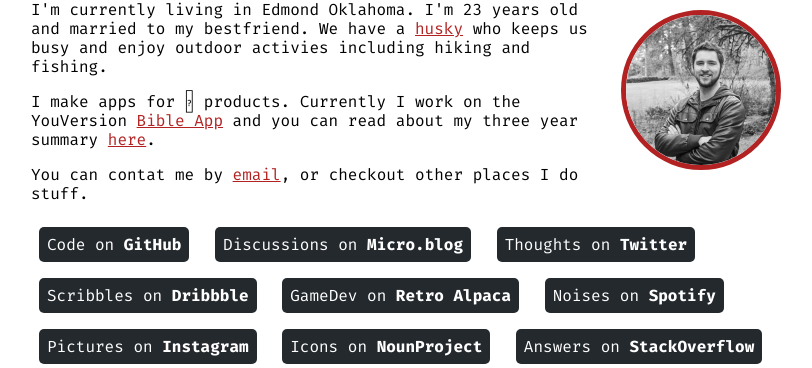
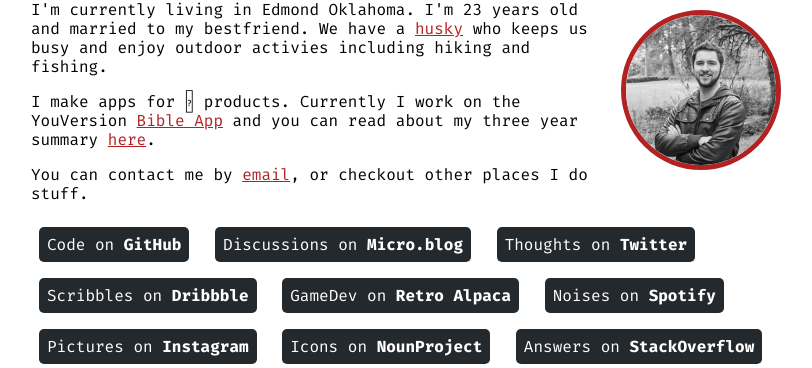
Before and after one commit to naturaln0va/ackermann-io, a Flask app: page /about in a window 1280 px wide. Shown: the part 197-565 px from the top of the page, without its empty margins (234-1046 px from the left). Run offline with Flask 2, Linux system fonts and the light colour scheme; some libraries are stand-ins or nearby versions.

Commit message:
fixed a spelling error

```diff
--- a/app/templates/about.html
+++ b/app/templates/about.html
@@ -11,7 +11,7 @@
 		<img id="avatar" src="/static/assets/small_portrait.png" alt="Profile Picture"/>
 		<p>I'm currently living in Edmond Oklahoma. I'm {{ age }} years old and married to my bestfriend. We have a <a href="https://www.instagram.com/p/BDVj0dTrGg9/?taken-by=naturaln0va">husky</a> who keeps us busy and enjoy outdoor activies including hiking and fishing.</p>
 		<p>I make apps for  products. Currently I work on the YouVersion <a href="https://www.bible.com/app">Bible App</a> and you can read about my three year summary <a href="/posts/three-years">here</a>.</p>
-		<p>You can contat me by <a href="mailto:ryan@ackermann.io">email</a>, or checkout other places I do stuff.</p>
+		<p>You can contact me by <a href="mailto:ryan@ackermann.io">email</a>, or checkout other places I do stuff.</p>
 		<ul class="list">
 			<a href="https://github.com/naturaln0va"><li>Code on <strong>GitHub</strong></li></a>
 			<a href="https://micro.blog/naturaln0va" rel="me" target="_blank"><li>Discussions on <strong>Micro.blog</strong></li></a>
```
